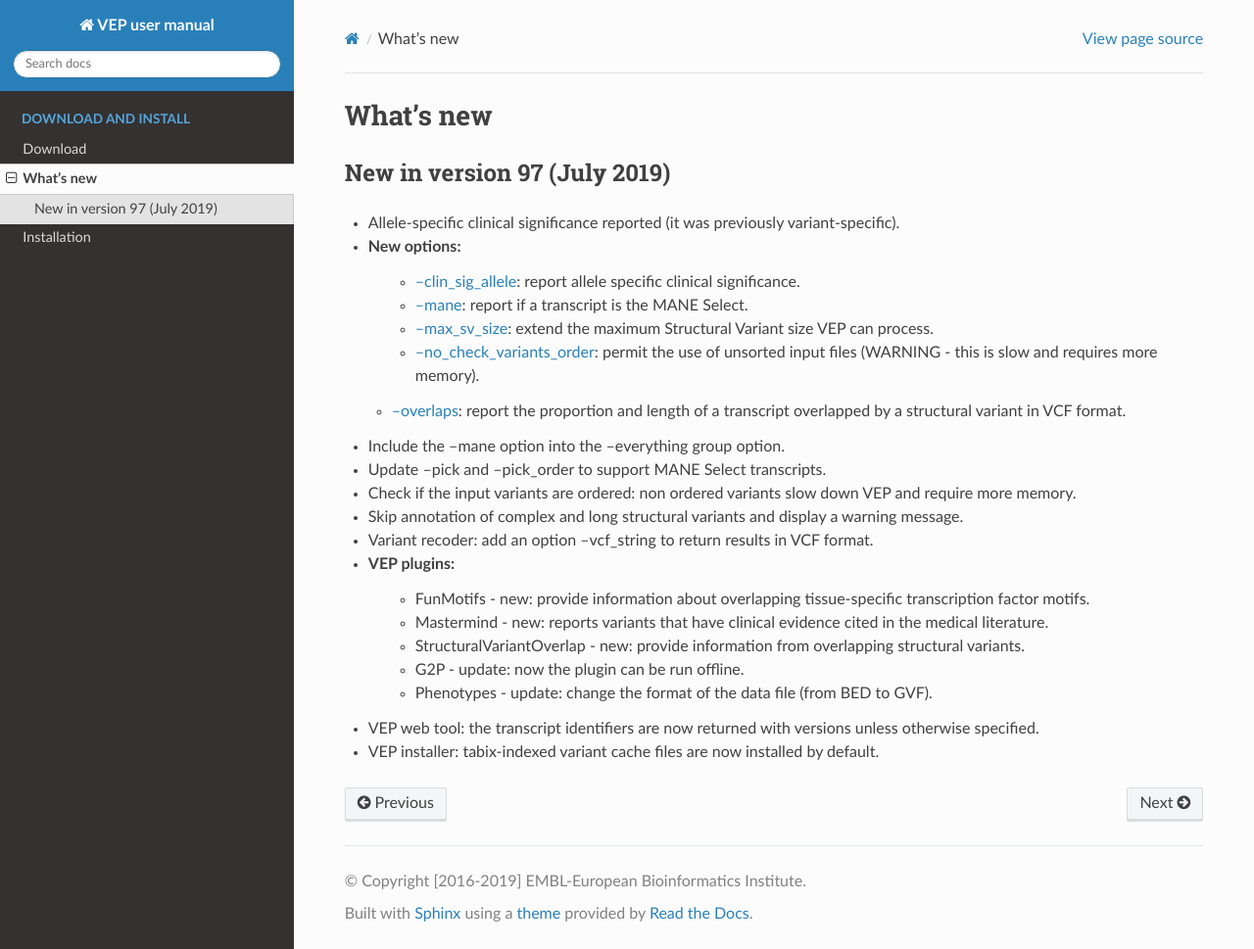
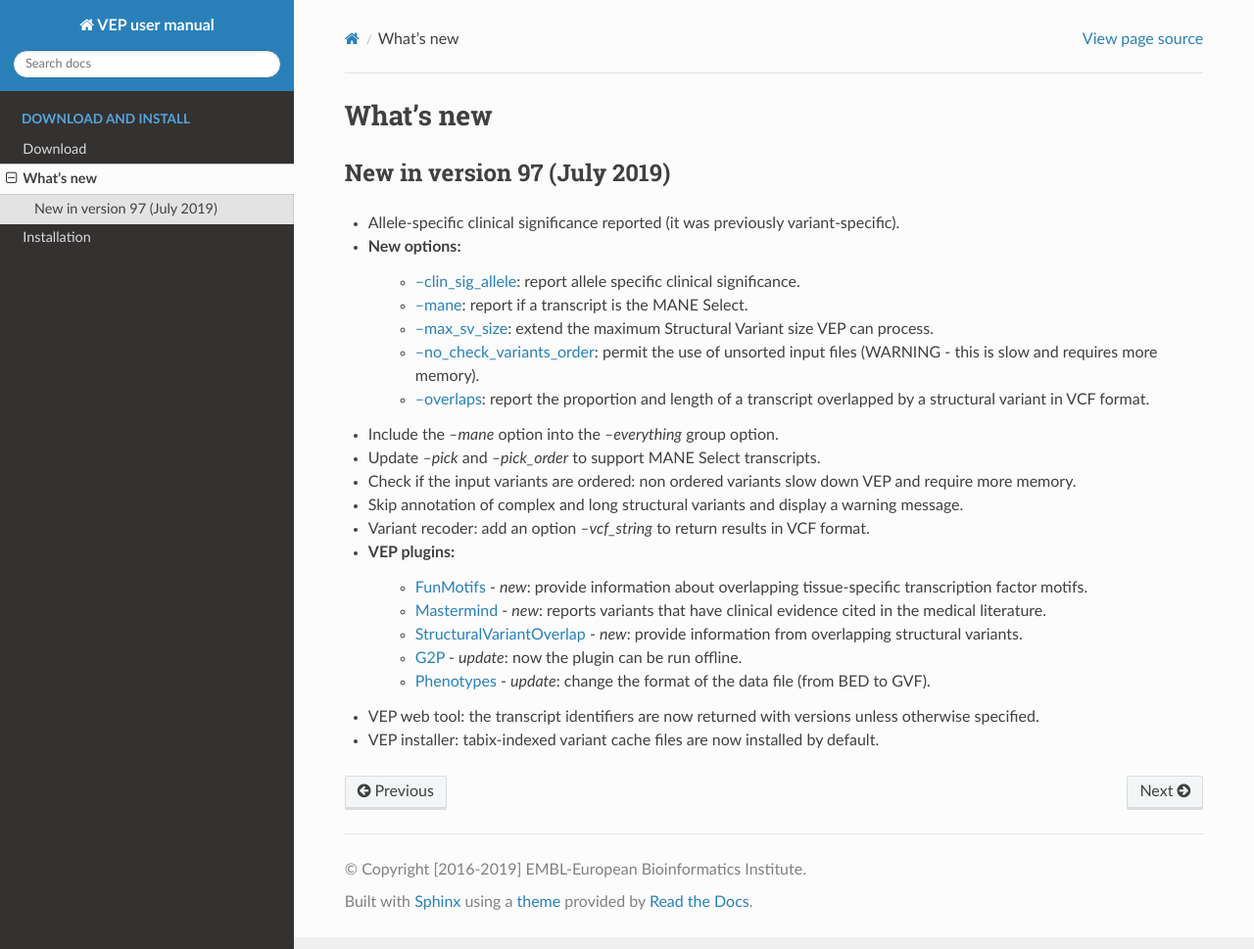
Before and after one commit to ens-lgil/test-vep-readthedocs, a Sphinx documentation site: the page built from docs/download/whatsnew.rst, in a window 1280 px wide and 969 px high. Shown: the whole window at 98% size. Built offline with Sphinx 7.4.7 and the Read the Docs theme 2.0.0, drawn with Linux system fonts in a browser that asks for light colours; some of the changed lines change nothing that is shown.

Commit message:
update display

```diff
--- a/docs/download/whatsnew.rst
+++ b/docs/download/whatsnew.rst
@@ -11,17 +11,17 @@ New in version 97 (July 2019)
     * `--mane </vep_options.html#opt_mane>`_: report if a transcript is the MANE Select.
     * `--max_sv_size </vep_options.html#opt_max_sv_size>`_: extend the maximum Structural Variant size VEP can process.
     * `--no_check_variants_order </vep_options.html#opt_no_check_variants_order>`_: permit the use of unsorted input files (WARNING - this is slow and requires more memory).
-  * `--overlaps </vep_options.html#opt_overlaps>`_: report the proportion and length of a transcript overlapped by a structural variant in VCF format.
-* Include the --mane option into the --everything group option.
-* Update --pick and --pick_order to support MANE Select transcripts.
+    * `--overlaps </vep_options.html#opt_overlaps>`_: report the proportion and length of a transcript overlapped by a structural variant in VCF format.
+* Include the `--mane` option into the `--everything` group option.
+* Update `--pick` and `--pick_order` to support MANE Select transcripts.
 * Check if the input variants are ordered: non ordered variants slow down VEP and require more memory.
 * Skip annotation of complex and long structural variants and display a warning message.
-* Variant recoder: add an option --vcf_string to return results in VCF format.
+* Variant recoder: add an option `--vcf_string` to return results in VCF format.
 * VEP plugins:
-    * FunMotifs - new: provide information about overlapping tissue-specific transcription factor motifs.
-    * Mastermind - new: reports variants that have clinical evidence cited in the medical literature.
-    * StructuralVariantOverlap - new: provide information from overlapping structural variants.
-    * G2P - update: now the plugin can be run offline.
-    * Phenotypes - update: change the format of the data file (from BED to GVF).
+    * `FunMotifs <//github.com/Ensembl/VEP_plugins/blob/release/97/FunMotifs.pm>`_ - *new*: provide information about overlapping tissue-specific transcription factor motifs.
+    * `Mastermind <//github.com/Ensembl/VEP_plugins/blob/release/97/Mastermind.pm>`_ - *new*: reports variants that have clinical evidence cited in the medical literature.
+    * `StructuralVariantOverlap <//github.com/Ensembl/VEP_plugins/blob/release/97/StructuralVariantOverlap.pm>`_ - *new*: provide information from overlapping structural variants.
+    * `G2P <//github.com/Ensembl/VEP_plugins/blob/release/97/G2P.pm>`_ - *update*: now the plugin can be run offline.
+    * `Phenotypes <//github.com/Ensembl/VEP_plugins/blob/release/97/Phenotypes.pm>`_ - *update*: change the format of the data file (from BED to GVF).
 * VEP web tool: the transcript identifiers are now returned with versions unless otherwise specified.
 * VEP installer: tabix-indexed variant cache files are now installed by default.
```
